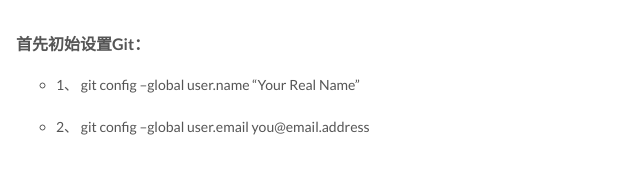
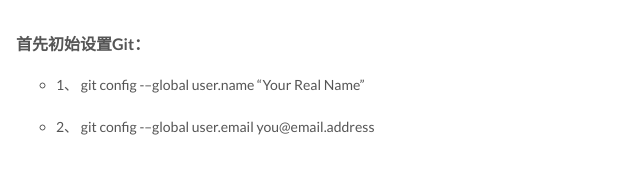
Before and after one commit to Carnia/Carnia.github.io, a plain HTML site: page index.html in a window 1280 px wide. Shown: the part 981-1151 px from the top of the page, 444-1084 px from the left. Drawn offline with Linux system fonts and the light colour scheme.

Commit message:
Update index.html

```diff
--- a/index.html
+++ b/index.html
@@ -285,10 +285,10 @@
 <h2 id="上传分享代码"><a href="#上传分享代码" class="headerlink" title="上传分享代码"></a>上传分享代码</h2><h3 id="1-在GitHub上建立项目"><a href="#1-在GitHub上建立项目" class="headerlink" title="1.在GitHub上建立项目"></a>1.在GitHub上建立项目</h3><p>登录GitHub后，你可以在右边靠中那里找到一个按钮“New Repository”，点击过后，填入项目名称、说明和网址过后就可以创建了，然后会出现一个提示页面，记下类似git@github.com:XXX/XXX.git的地址，这个就是你这个项目的地址了。</p>
 <h3 id="2-配置Git以及上传代码"><a href="#2-配置Git以及上传代码" class="headerlink" title="2.配置Git以及上传代码"></a>2.配置Git以及上传代码</h3><p>安装Git成功后，如果是Windows下，选择Git Bash，在命令行中完成一切，可能开始有点麻烦，不过就那几条命令行，用几次就记住啦。</p>
 <h4 id="首先初始设置Git："><a href="#首先初始设置Git：" class="headerlink" title="首先初始设置Git："></a>首先初始设置Git：</h4><ul>
-<li>1、 git config –global user.name “Your Real Name” </li>
+<li>1、 git config -–global user.name “Your Real Name” </li>
 </ul>
 <ul>
-<li>2、 git config –global user.email you@email.address</li>
+<li>2、 git config -–global user.email you@email.address</li>
 </ul>
 <h4 id="创建秘钥："><a href="#创建秘钥：" class="headerlink" title="创建秘钥："></a>创建秘钥：</h4><p>然后开始进行最麻烦的一步了，你需要上传文件到GitHub的Git系统上，得需要一个SSH密匙来认证，下面就开始生成密钥和提交密钥。打开Git Bash,创建SSH key:</p>
 <ul>
```
